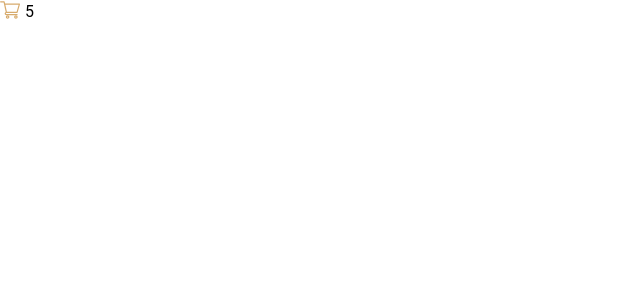
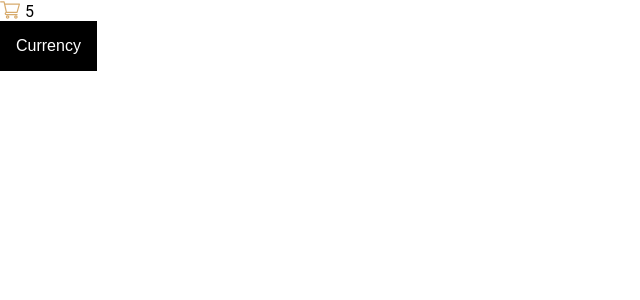
Before and after one commit to Wistree/fleur-ts, a React (Create React App) app: page / in a window 1280 px wide. Shown: the top 300 px of the page, without its empty margins (0-640 px from the left). Built offline with nearby package versions, Linux system fonts and the light colour scheme.

Commit message:
styling currency

```diff
--- a/src/App.tsx
+++ b/src/App.tsx
@@ -1,10 +1,12 @@
 import React from "react"
 import Cart from "./components/Cart.component"
+import Currency from "./components/Currency.component"
 
 function App() {
   return (
     <div>
       <Cart cartCount={5} />
+      <Currency />
     </div>
   )
 }
--- a/src/components/Currency.component.tsx
+++ b/src/components/Currency.component.tsx
@@ -2,22 +2,13 @@ import React from "react"
 import styled from "styled-components"
 
 export const DropBtn = styled.button`
-  background-color: #4caf50;
+  background-color: #000;
   color: white;
   padding: 16px;
   font-size: 16px;
   border: none;
   cursor: pointer;
 `
-
-export const DropDown = styled.div`
-  position: relative;
-  display: inline-block;
-  ${DropDownContent}:hover & {
-    display: block;
-  }
-`
-
 export const DropDownContent = styled.div`
   display: none;
   position: absolute;
@@ -28,9 +19,17 @@ export const DropDownContent = styled.div`
   z-index: 1;
 `
 
+export const DropDown = styled.div`
+  position: relative;
+  display: inline-block;
+  &:hover ${DropDownContent} {
+    display: block;
+  }
+`
+
 const Currency = () => (
   <DropDown>
-    <DropBtn> Dropdown </DropBtn>
+    <DropBtn> Currency </DropBtn>
     <DropDownContent>
       <a href="#"> USA </a>
       <a href="#"> AUS </a>
```
